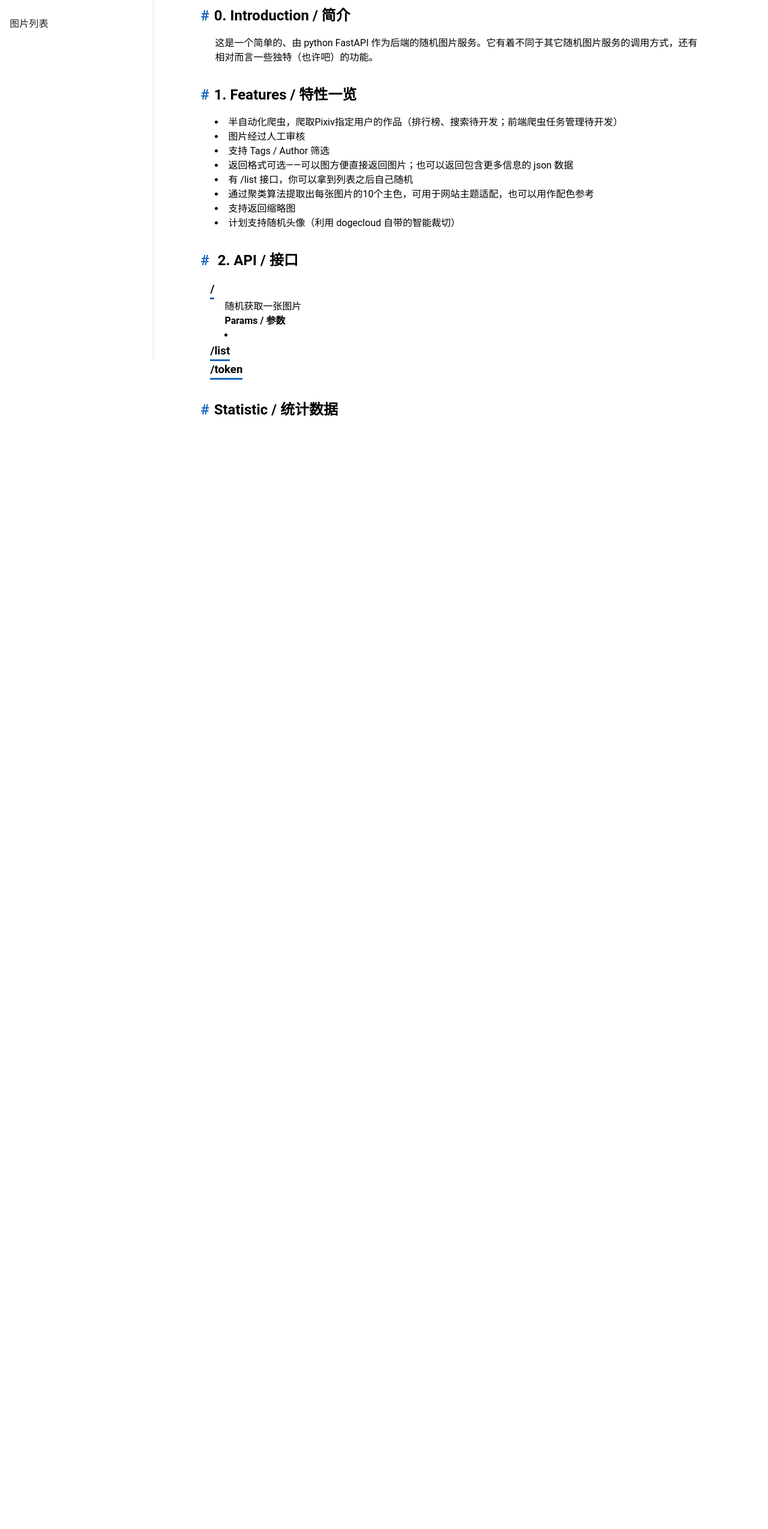
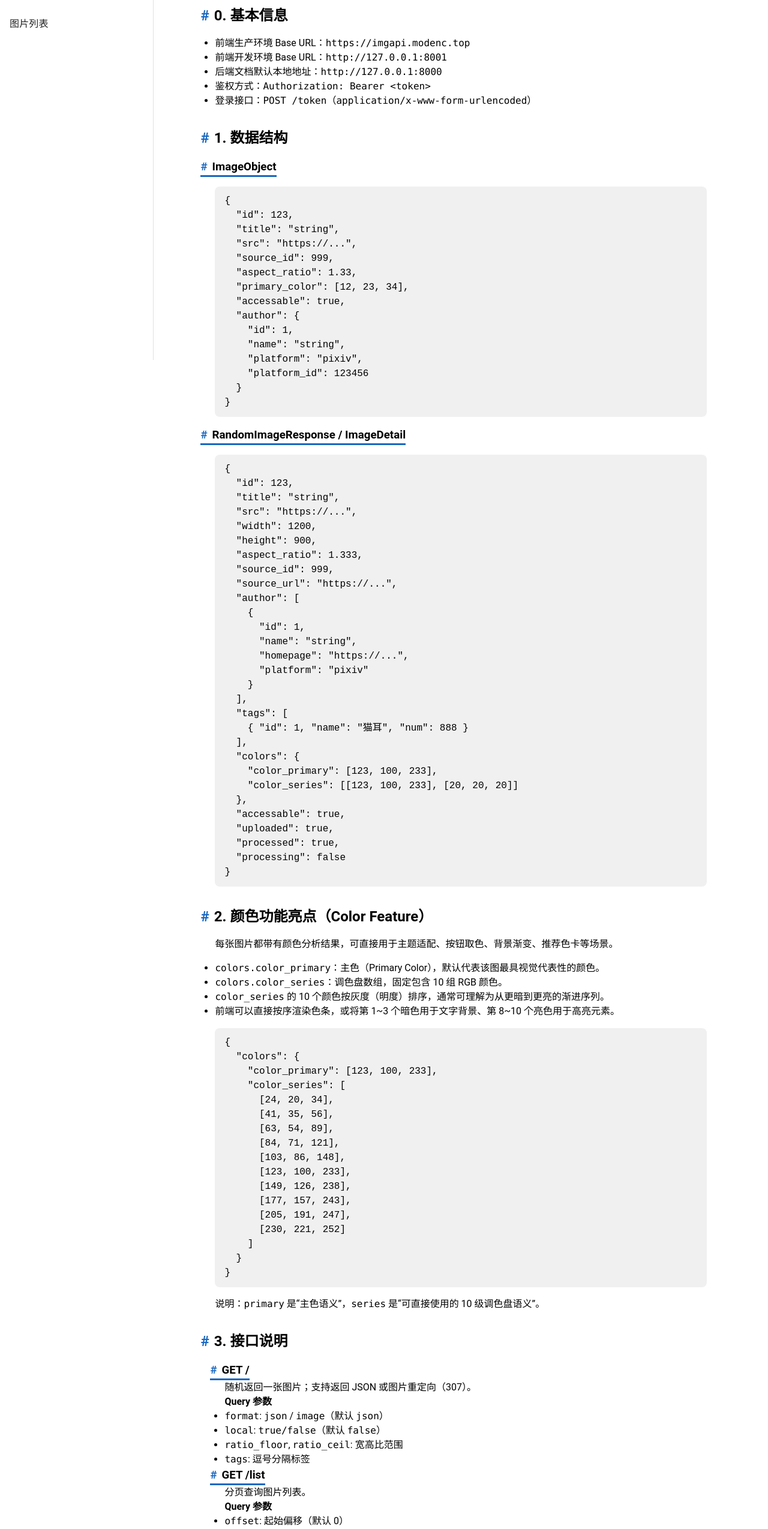
Before and after one commit to modenicheng/randimg-frontend, a Vue app: page /doc in a window 1280 px wide. Shown: the part 200-2749 px from the top of the page at 60% size. Before the commit the page ends 965 px from the top, so only its background shows below. Built offline with nearby package versions, Linux system fonts and the light colour scheme.

Commit message:
docs: 补充颜色返回字段的功能亮点与调色盘说明

```diff
--- a/src/views/Document.vue
+++ b/src/views/Document.vue
@@ -1,44 +1,148 @@
 <template>
   <div class="doc-root">
-    <h1>随机图片API文档</h1>
-    <h2>0. Introduction / 简介</h2>
+    <h1>随机图片 API 文档</h1>
+
+    <h2>0. 基本信息</h2>
+    <ul>
+      <li>前端生产环境 Base URL：<code>https://imgapi.modenc.top</code></li>
+      <li>前端开发环境 Base URL：<code>http://127.0.0.1:8001</code></li>
+      <li>后端文档默认本地地址：<code>http://127.0.0.1:8000</code></li>
+      <li>鉴权方式：<code>Authorization: Bearer &lt;token&gt;</code></li>
+      <li>登录接口：<code>POST /token</code>（<code>application/x-www-form-urlencoded</code>）</li>
+    </ul>
+
+    <h2>1. 数据结构</h2>
+    <h3 class="route">ImageObject</h3>
+    <pre>{
+  "id": 123,
+  "title": "string",
+  "src": "https://...",
+  "source_id": 999,
+  "aspect_ratio": 1.33,
+  "primary_color": [12, 23, 34],
+  "accessable": true,
+  "author": {
+    "id": 1,
+    "name": "string",
+    "platform": "pixiv",
+    "platform_id": 123456
+  }
+}</pre>
+
+    <h3 class="route">RandomImageResponse / ImageDetail</h3>
+    <pre>{
+  "id": 123,
+  "title": "string",
+  "src": "https://...",
+  "width": 1200,
+  "height": 900,
+  "aspect_ratio": 1.333,
+  "source_id": 999,
+  "source_url": "https://...",
+  "author": [
+    {
+      "id": 1,
+      "name": "string",
+      "homepage": "https://...",
+      "platform": "pixiv"
+    }
+  ],
+  "tags": [
+    { "id": 1, "name": "猫耳", "num": 888 }
+  ],
+  "colors": {
+    "color_primary": [123, 100, 233],
+    "color_series": [[123, 100, 233], [20, 20, 20]]
+  },
+  "accessable": true,
+  "uploaded": true,
+  "processed": true,
+  "processing": false
+}</pre>
+
+
+    <h2>2. 颜色功能亮点（Color Feature）</h2>
     <p>
-      这是一个简单的、由 python FastAPI
-      作为后端的随机图片服务。它有着不同于其它随机图片服务的调用方式，还有相对而言一些独特（也许吧）的功能。
+      每张图片都带有颜色分析结果，可直接用于主题适配、按钮取色、背景渐变、推荐色卡等场景。
     </p>
-    <h2>1. Features / 特性一览</h2>
-    <div>
-      <li>半自动化爬虫，爬取Pixiv指定用户的作品（排行榜、搜索待开发；前端爬虫任务管理待开发）</li>
-      <li>图片经过人工审核</li>
-      <li>支持 Tags / Author 筛选</li>
-      <li>返回格式可选——可以图方便直接返回图片；也可以返回包含更多信息的 json 数据</li>
-      <li>有 /list 接口，你可以拿到列表之后自己随机</li>
-      <li>通过聚类算法提取出每张图片的10个主色，可用于网站主题适配，也可以用作配色参考</li>
-      <li>支持返回缩略图</li>
-      <li>计划支持随机头像（利用 dogecloud 自带的智能裁切）</li>
+    <ul>
+      <li><code>colors.color_primary</code>：主色（Primary Color），默认代表该图最具视觉代表性的颜色。</li>
+      <li><code>colors.color_series</code>：调色盘数组，固定包含 10 组 RGB 颜色。</li>
+      <li><code>color_series</code> 的 10 个颜色按灰度（明度）排序，通常可理解为从更暗到更亮的渐进序列。</li>
+      <li>前端可以直接按序渲染色条，或将第 1~3 个暗色用于文字背景、第 8~10 个亮色用于高亮元素。</li>
+    </ul>
+    <pre>{
+  "colors": {
+    "color_primary": [123, 100, 233],
+    "color_series": [
+      [24, 20, 34],
+      [41, 35, 56],
+      [63, 54, 89],
+      [84, 71, 121],
+      [103, 86, 148],
+      [123, 100, 233],
+      [149, 126, 238],
+      [177, 157, 243],
+      [205, 191, 247],
+      [230, 221, 252]
+    ]
+  }
+}</pre>
+    <p>说明：<code>primary</code> 是“主色语义”，<code>series</code> 是“可直接使用的 10 级调色盘语义”。</p>
+
+    <h2>3. 接口说明</h2>
+
+    <div style="padding: 0 1rem">
+      <h3 class="route">GET /</h3>
+      <p>随机返回一张图片；支持返回 JSON 或图片重定向（307）。</p>
+      <h4>Query 参数</h4>
+      <ul>
+        <li><code>format</code>: <code>json</code> / <code>image</code>（默认 <code>json</code>）</li>
+        <li><code>local</code>: <code>true/false</code>（默认 <code>false</code>）</li>
+        <li><code>ratio_floor</code>, <code>ratio_ceil</code>: 宽高比范围</li>
+        <li><code>tags</code>: 逗号分隔标签</li>
+      </ul>
+
+      <h3 class="route">GET /list</h3>
+      <p>分页查询图片列表。</p>
+      <h4>Query 参数</h4>
+      <ul>
+        <li><code>offset</code>: 起始偏移（默认 0）</li>
+        <li><code>limit</code>: 每次请求条数（后端默认 30，前端当前请求 40）</li>
+        <li><code>desc</code>: 是否降序（默认 true）</li>
+        <li><code>ratio_floor</code>, <code>ratio_ceil</code>: 宽高比筛选（默认 0~10）</li>
+        <li><code>author</code>: 作者 ID 或名字</li>
+        <li><code>accessable</code>: <code>true</code>/<code>false</code>/<code>all</code></li>
+        <li><code>tags</code>: 标签名，多个以逗号拼接</li>
+      </ul>
+      <p>未携带有效 token 时，仅返回 <code>accessable=true</code> 的图片。</p>
+
+      <h3 class="route">GET /image/{image_id}</h3>
+      <p>按 ID 获取图片；支持 JSON 或图片重定向（307）。</p>
+
+      <h3 class="route">PATCH /image/{image_id}</h3>
+      <p>更新图片信息（需鉴权）。前端当前主要用于更新 <code>accessable</code>。</p>
+
+      <h3 class="route">POST /token</h3>
+      <p>管理员登录接口，提交 <code>username</code>、<code>password</code>。</p>
+      <pre>{ "access_token": "...", "token_type": "bearer" }</pre>
+
+      <h3 class="route">GET /tags</h3>
+      <p>获取标签列表，包含 <code>id</code>、<code>name</code>、<code>translated_name</code>、<code>search_string</code>。</p>
+
+      <h3 class="route">GET /statistic</h3>
+      <p>获取统计信息；前端使用 <code>illust_count</code> 作为筛选偏移上限。</p>
+      <pre>{ "illust_count": 123, "tag_count": 456, "author_count": 78 }</pre>
     </div>
-    <h2>
-      2. API / 接口
-    </h2>
-    <div style="padding: 0 1rem">
-      <h3 class="route">/</h3>
-      <div>
-        随机获取一张图片
-        <h4>
-          Params / 参数
-          <li>
 
-          </li>
-        </h4>
-        <div>
-
-        </div>
-      </div>
-      <h3 class="route">/list</h3>
-      <h3 class="route">/token</h3>
-
-    </div>
-    <h2>Statistic / 统计数据</h2>
+    <h2>4. 常见状态码</h2>
+    <ul>
+      <li><code>200</code>：请求成功</li>
+      <li><code>400</code>：参数错误</li>
+      <li><code>401</code>：未授权 / token 无效</li>
+      <li><code>404</code>：资源不存在</li>
+      <li><code>500</code>：服务内部错误</li>
+    </ul>
   </div>
 </template>
 <script lang="ts"></script>
@@ -48,11 +152,6 @@
   width: fit-content;
 }
 
-.route::before {
-  content: "";
-  margin-right: 0rem;
-}
-
 .doc-root {
   display: flex;
   justify-content: left;
@@ -60,6 +159,13 @@
   width: 80%;
   padding: 4rem 0;
   gap: 1rem;
+}
+
+pre {
+  overflow-x: auto;
+  background: rgba(var(--v-theme-on-surface), 0.06);
+  border-radius: 0.5rem;
+  padding: 0.75rem 1rem;
 }
 
 h1 {
@@ -90,4 +196,8 @@ h3::before {
   position: relative;
   color: rgb(var(--v-theme-primary));
 }
+
+code {
+  font-family: ui-monospace, SFMono-Regular, Menlo, Monaco, Consolas, monospace;
+}
 </style>
```
